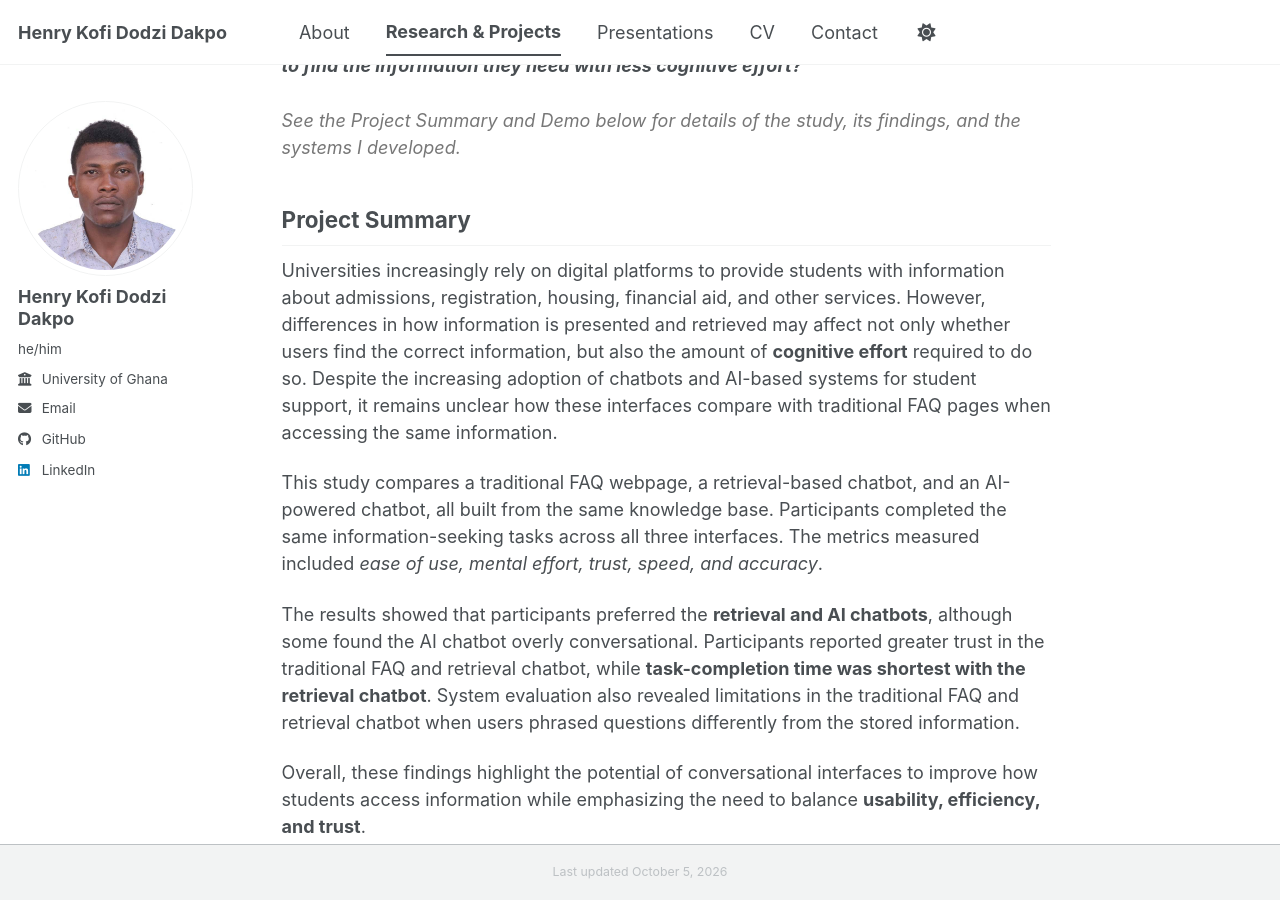
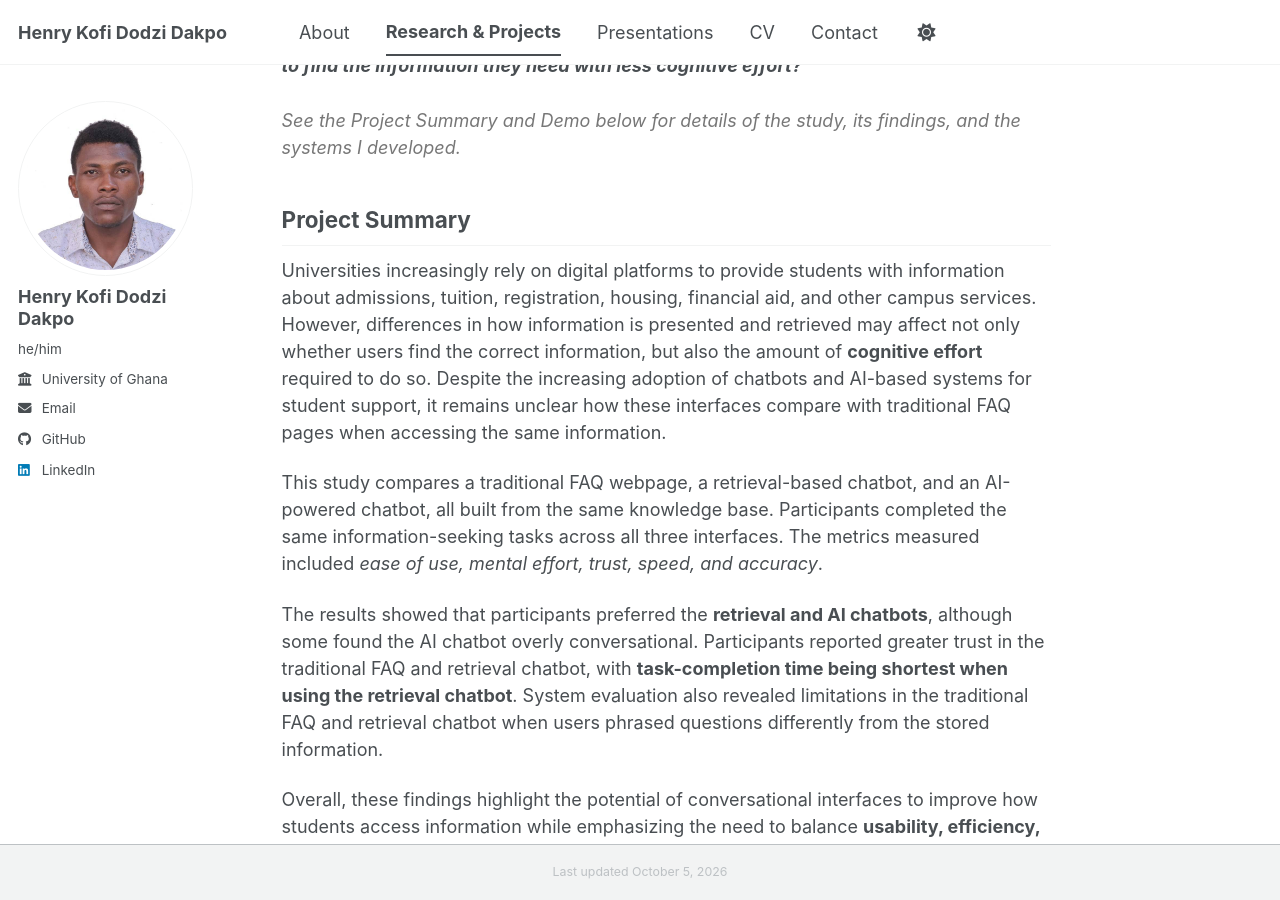
Before and after one commit to henrycitadel9-rgb/henrycitadel9-rgb.github.io, a Jekyll site: the page built from _portfolio/portfolio-1.md, in a window 1280 px wide and 900 px high, scrolled down 482 px. Built offline with Jekyll 4.4.1, drawn with Linux system fonts in a browser that asks for light colours; a style sheet for code colours, icons or effects is not loaded.

Commit message:
Update portfolio-1.md

```diff
--- a/_portfolio/portfolio-1.md
+++ b/_portfolio/portfolio-1.md
@@ -16,11 +16,11 @@ See the Project Summary and Demo below for details of the study, its findings, a
 
 ## Project Summary
 
-Universities increasingly rely on digital platforms to provide students with information about admissions, registration, housing, financial aid, and other services. However, differences in how information is presented and retrieved may affect not only whether users find the correct information, but also the amount of **cognitive effort** required to do so. Despite the increasing adoption of chatbots and AI-based systems for student support, it remains unclear how these interfaces compare with traditional FAQ pages when accessing the same information.
+Universities increasingly rely on digital platforms to provide students with information about admissions, tuition, registration, housing, financial aid, and other campus services. However, differences in how information is presented and retrieved may affect not only whether users find the correct information, but also the amount of **cognitive effort** required to do so. Despite the increasing adoption of chatbots and AI-based systems for student support, it remains unclear how these interfaces compare with traditional FAQ pages when accessing the same information.
 
 This study compares a traditional FAQ webpage, a retrieval-based chatbot, and an AI-powered chatbot, all built from the same knowledge base. Participants completed the same information-seeking tasks across all three interfaces. The metrics measured included *ease of use, mental effort, trust, speed, and accuracy*.
 
-The results showed that participants preferred the **retrieval and AI chatbots**, although some found the AI chatbot overly conversational. Participants reported greater trust in the traditional FAQ and retrieval chatbot, while **task-completion time was shortest with the retrieval chatbot**. System evaluation also revealed limitations in the traditional FAQ and retrieval chatbot when users phrased questions differently from the stored information.
+The results showed that participants preferred the **retrieval and AI chatbots**, although some found the AI chatbot overly conversational. Participants reported greater trust in the traditional FAQ and retrieval chatbot, with **task-completion time being shortest when using the retrieval chatbot**. System evaluation also revealed limitations in the traditional FAQ and retrieval chatbot when users phrased questions differently from the stored information.
 
 Overall, these findings highlight the potential of conversational interfaces to improve how students access information while emphasizing the need to balance **usability, efficiency, and trust**.
 
```
